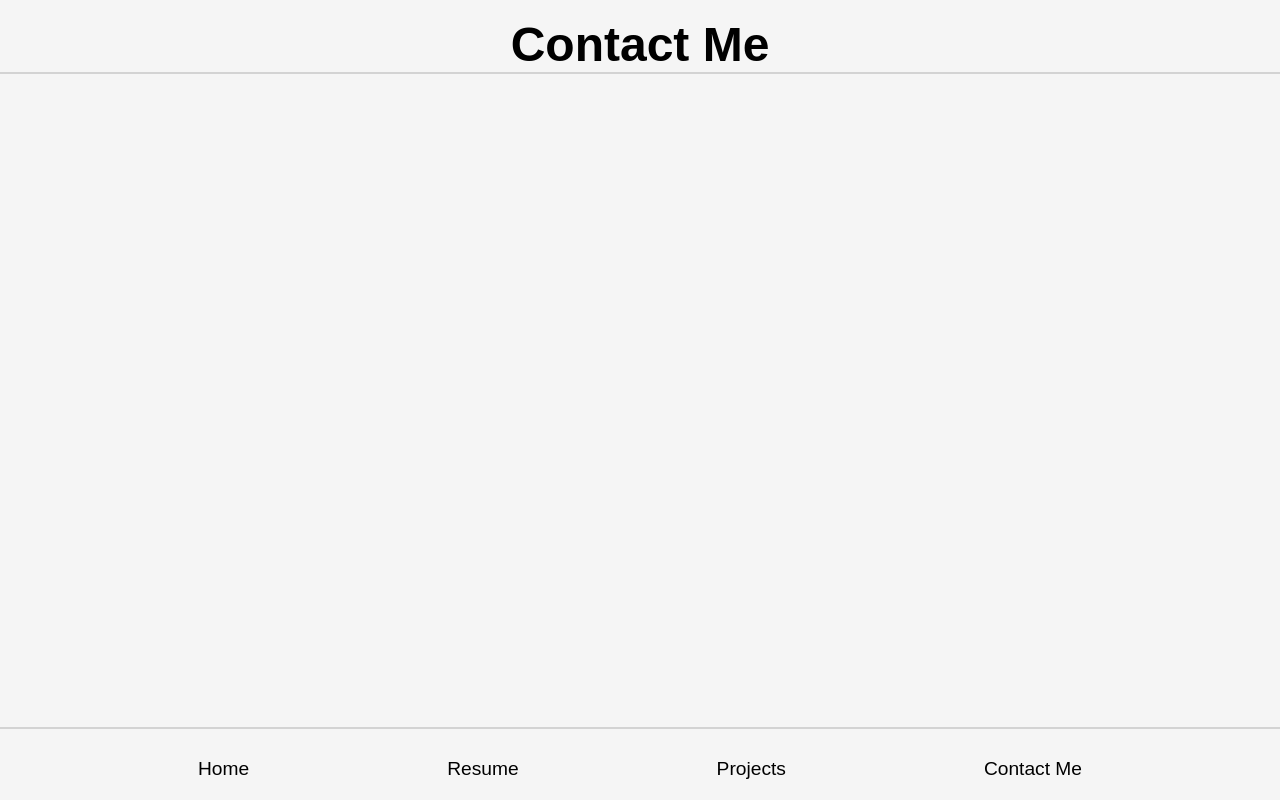
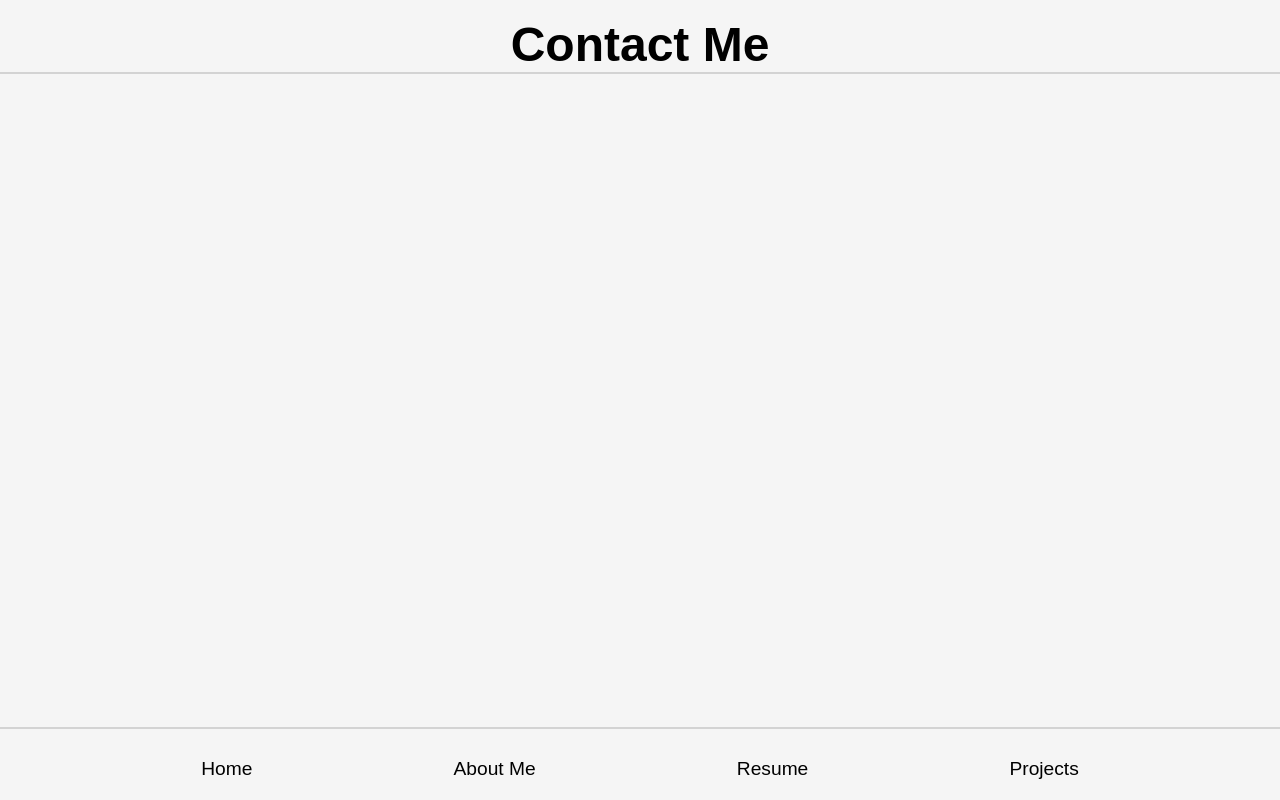
Before and after one commit to mohhaauu/personal-portfolio, a plain HTML site: page html/contact.html in a window 1280 px wide. Drawn offline with Linux system fonts and the light colour scheme.

Commit message:
Fixed a hyperlink error on the Contact page

```diff
--- a/html/contact.html
+++ b/html/contact.html
@@ -20,9 +20,9 @@
     <hr/>
     <nav class="bottom-nav">
       <a href="index.html">Home</a>
+      <a href="about.html">About Me</a>
       <a href="resume.html">Resume</a>
       <a href="projects.html">Projects</a>
-      <a href="contact.html">Contact Me</a>
     </nav>
   </footer>
 </body>
```
